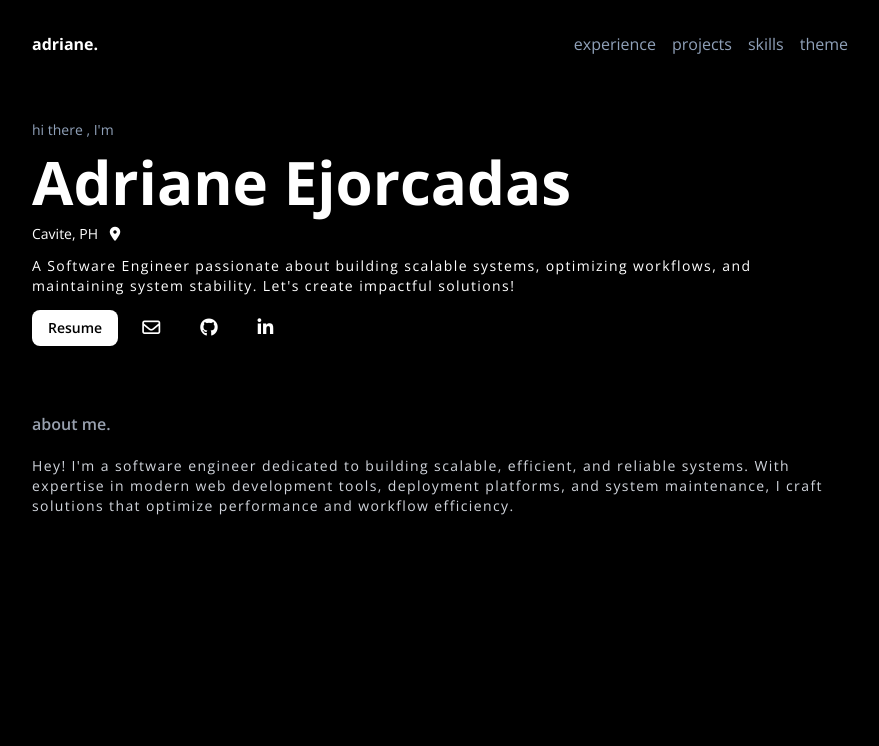
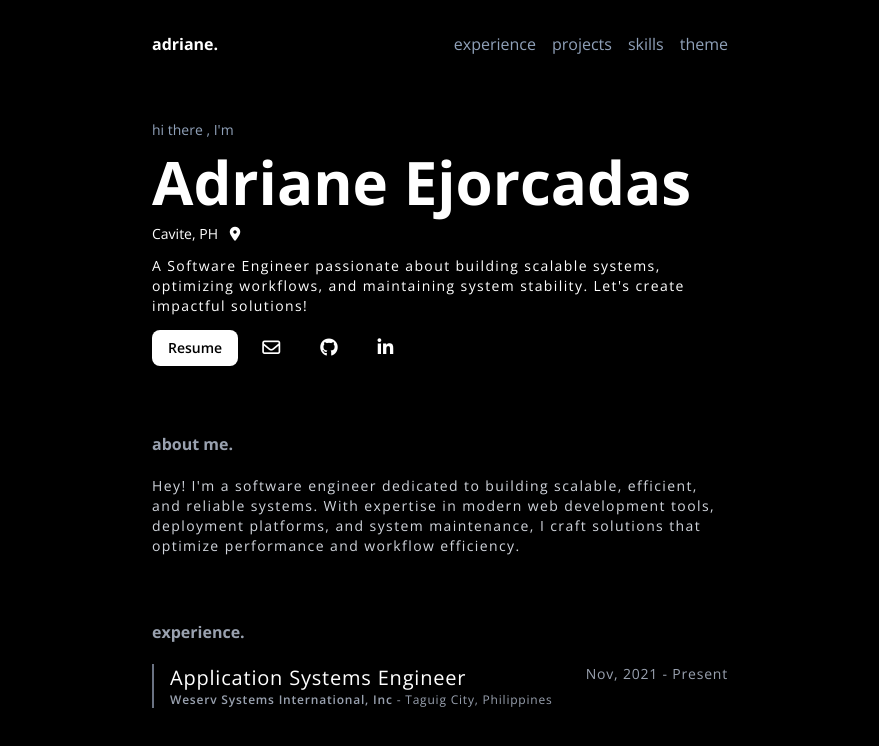
Before and after one commit to AdrianeEjorcadas/adriane-portfolio, a website: page index.html in a window 1280 px wide. Shown: the whole page, without its empty margins (200-1079 px from the left). Drawn offline with nearby package versions, Linux system fonts and the light colour scheme.

Commit message:
03/06/25 - start the experience section

```diff
--- a/index.html
+++ b/index.html
@@ -12,7 +12,7 @@
   </head>
   <body class="m-8 bg-black font-sans">
     <!-- NAV BAR -->
-    <nav class="flex justify-between items-center md:px-16 lg:px-50">
+    <nav class="flex justify-between items-center md:px-16 lg:px-50 xl:px-80">
       <!-- LOGO -->
       <div>
         <a
@@ -26,7 +26,7 @@
         <ul class="flex gap-4">
           <li>
             <a
-              href="#"
+              href="#experience"
               class="inline-block text-slate-400 hover:scale-125 transition-transform duration-200 hover:text-white hover:font-bold"
               >experience</a
             >
@@ -57,7 +57,7 @@
     </nav>
 
     <!-- HERO SECTION -->
-    <main id="about" class="mt-16 space-y-3 md:px-16 lg:px-50">
+    <main id="about" class="mt-16 space-y-3 md:px-16 lg:px-50 xl:px-80">
       <!-- HERO CAPTION -->
       <div class="text-white space-y-3 text-sm">
         <p class="text-slate-400">hi there <span></span> , I'm</p>
@@ -76,7 +76,8 @@
         <ul class="flex gap-2 items-center">
           <li>
             <a
-              href="#"
+              href="./src/files/ADRIANE_Z.EJORCADAS_CV (3).pdf"
+              download="Adriane Ejorcadas_CV"
               class="bg-white font-semibold capitalize text-sm rounded-lg px-4 py-2 bounce-hover"
               >resume
             </a>
@@ -101,9 +102,9 @@
     </main>
 
     <!-- ABOUT ME -->
-    <section class="mt-16 md:px-16 lg:px-50">
+    <section class="mt-16 md:px-16 lg:px-50 xl:px-80">
       <div class="space-y-5">
-        <h2 class="font-semibold text-gray-400">about me.</h2>
+        <h2 class="font-bold text-gray-400">about me.</h2>
         <p class="text-gray-300 text-sm tracking-widest">
           Hey! I'm a software engineer dedicated to building scalable,
           efficient, and reliable systems. With expertise in modern web
@@ -112,5 +113,31 @@
         </p>
       </div>
     </section>
+
+    <!-- EXPERIENCE  -->
+    <section id="experience" class="mt-16 md:px-16 lg:px-50 xl:px-80">
+      <h2 class="font-bold text-gray-400">experience.</h2>
+      <div class="pt-5">
+        <!-- EXPERIENCE INFO 1-->
+        <div
+          class="border-l-2 border-l-gray-500 hover:border-l-gray-200 transition-all duration-500"
+        >
+          <div class="pl-4 md:flex md:justify-between tracking-wider">
+            <div>
+              <h2 class="text-xl text-white">Application Systems Engineer</h2>
+              <p class="text-xs text-gray-400">
+                <span class="font-semibold"
+                  >Weserv Systems International, Inc</span
+                >
+                - Taguig City, Philippines
+              </p>
+            </div>
+            <div>
+              <p class="text-sm text-gray-400">Nov, 2021 - Present</p>
+            </div>
+          </div>
+        </div>
+      </div>
+    </section>
   </body>
 </html>
```
Also changed, not shown: src/style.css, 1 other file.
